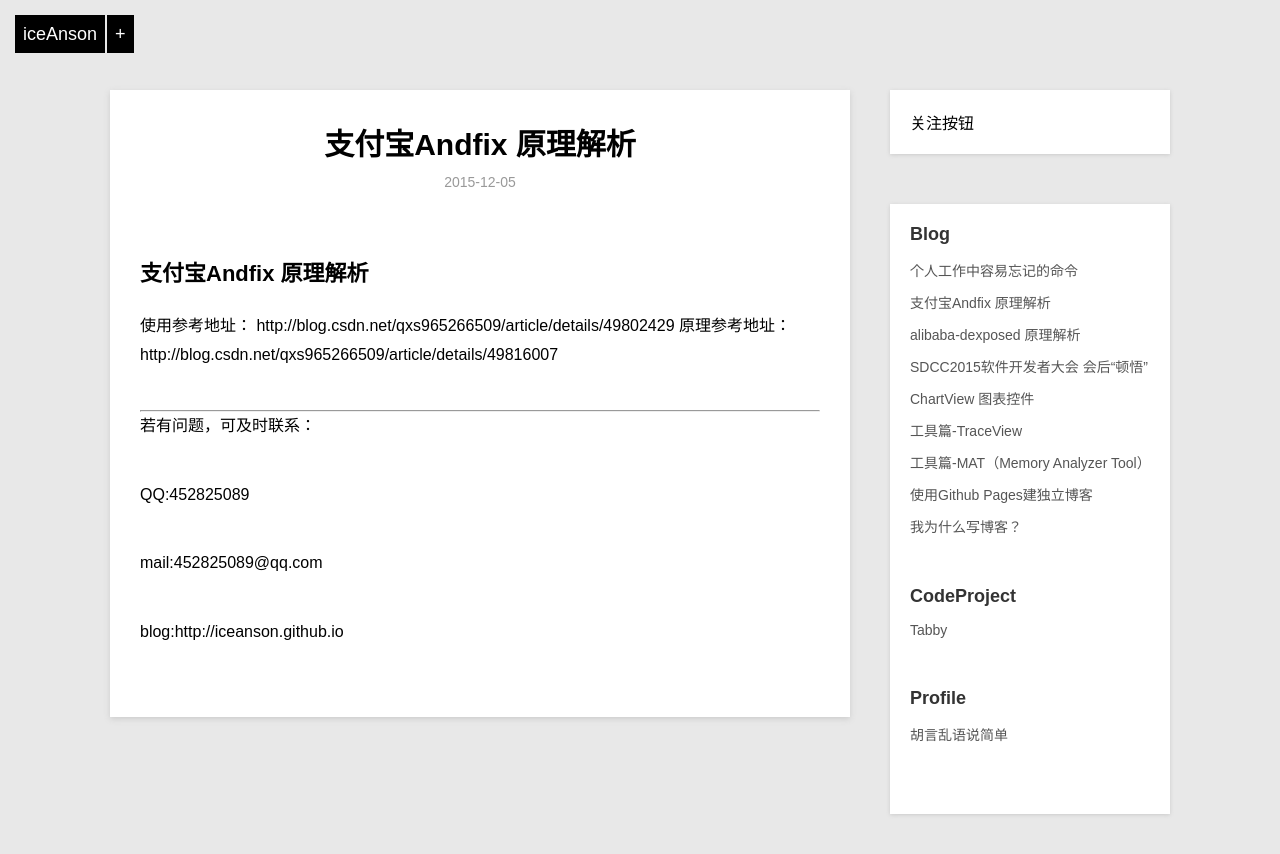
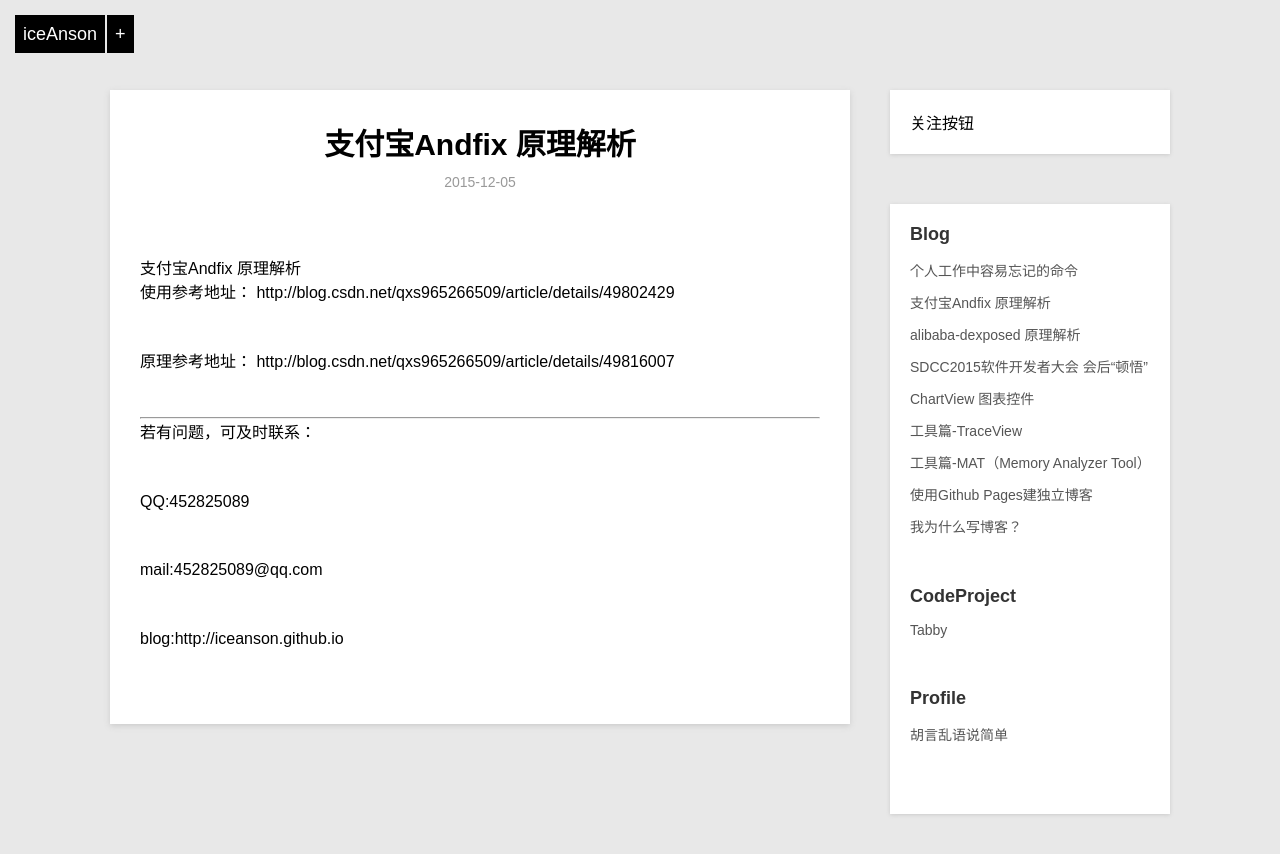
Before and after one commit to iceAnson/iceAnson.github.io, a Jekyll site: the page built from _posts/blog/2015-12-05-andfix-konw.md, in a window 1280 px wide. Shown: the top 854 px of the page. Built offline with Jekyll 4.4.1, drawn with Linux system fonts in a browser that asks for light colours; Markdown is read by kramdown in place of the engine named in the settings; comment, search, counter and statistics services are not loaded.

```diff
--- a/_posts/blog/2015-12-05-andfix-konw.md
+++ b/_posts/blog/2015-12-05-andfix-konw.md
@@ -5,10 +5,11 @@ description: 支付宝Andfix 原理解析
 category: blog
 ---
 
-##支付宝Andfix 原理解析 ##
+#支付宝Andfix 原理解析 #
 
 使用参考地址：
 http://blog.csdn.net/qxs965266509/article/details/49802429
+
 原理参考地址：
 http://blog.csdn.net/qxs965266509/article/details/49816007
 
```
Also changed, not shown: _posts/blog/2015-12-05-alibaba-dexposed-konw.md (+1 -0 lines).
